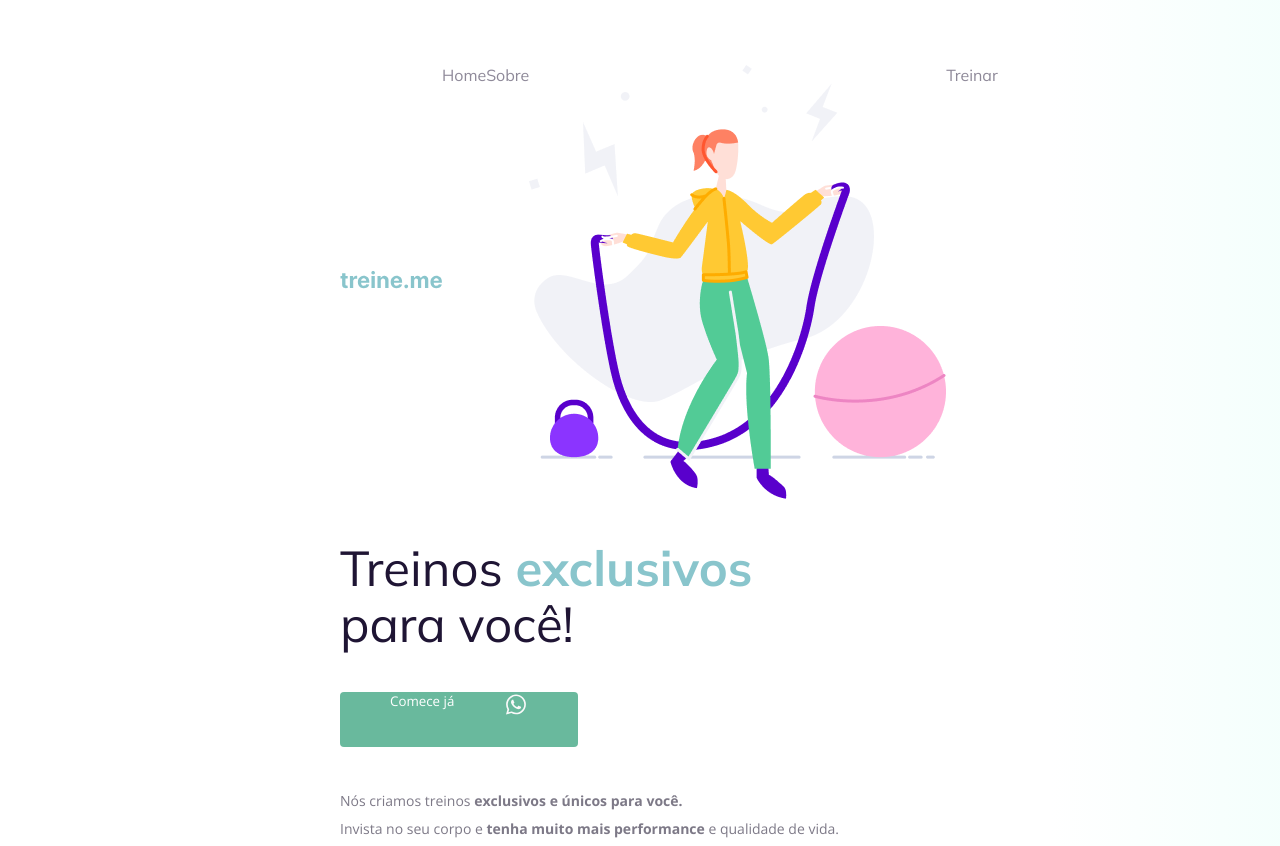
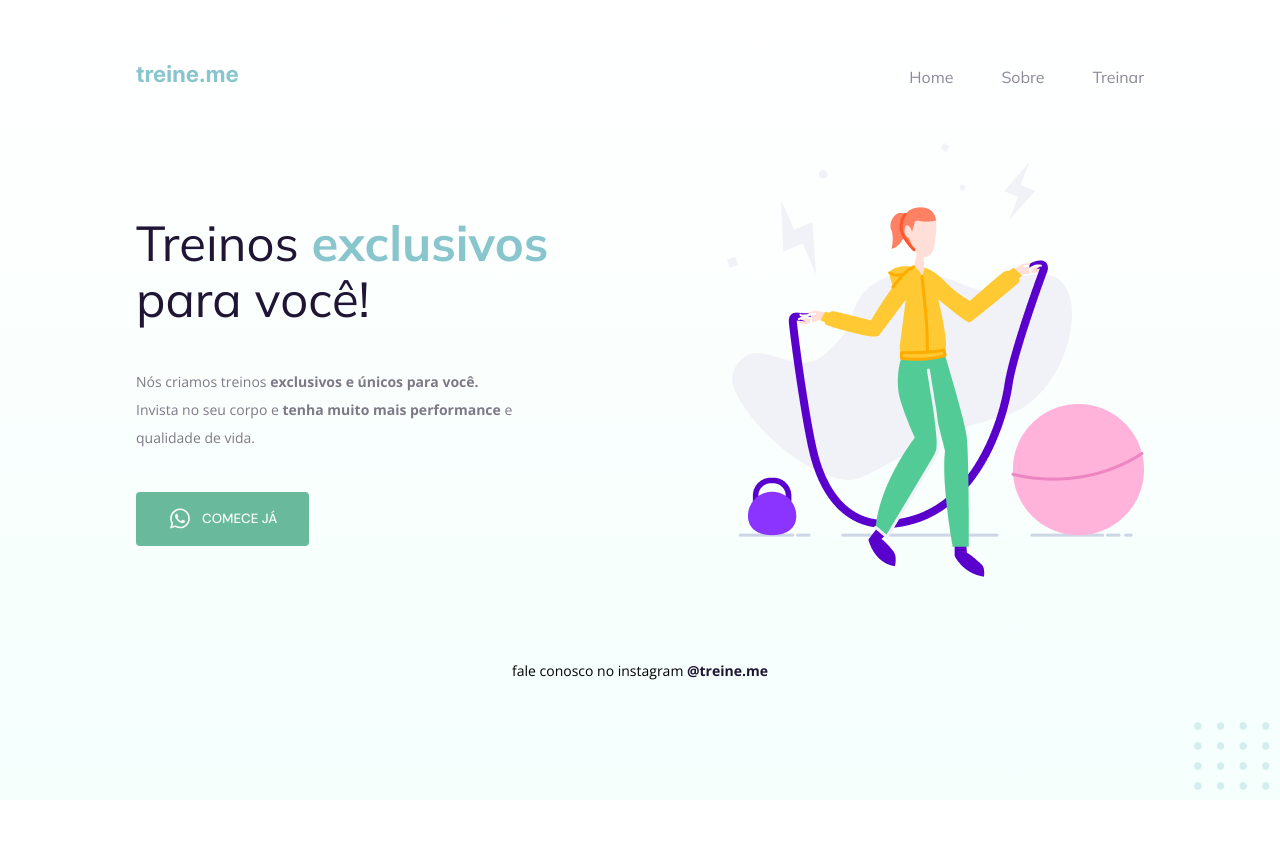
Before and after one commit to HumbertoBiasin/desafio-explorer-projeto-02, a plain HTML site: page index.html in a window 1280 px wide. Shown: the top 846 px of the page. After the commit the page ends 800 px from the top, so only its background shows below. Drawn offline with nearby package versions, Linux system fonts and the light colour scheme.

Commit message:
commit after changes

```diff
--- a/index.html
+++ b/index.html
@@ -8,7 +8,7 @@
     <meta name="viewport" content="width=device-width, initial-scale=1.0" />
     <title>Treine me</title>
 
-    <link href="https://fonts.googleapis.com/css2?family=Mulish:wght@400;700&family=Open+Sans:wght@400;700&display=swap" rel="stylesheet">
+    <link href="https://fonts.googleapis.com/css2?family=DM+Sans:wght@500&family=Mulish:wght@400;700&family=Open+Sans:wght@400;700&display=swap" rel="stylesheet">
 
     <link rel="stylesheet" href="style.css">
 
@@ -22,7 +22,6 @@
         <ul>
           <li><a href="#">Home</a></li>
           <li><a href="#">Sobre</a></li>
-            <img src="images/img.png" alt="Desenho de uma mulher pulando corta numa academia.">
           <li><a href="#">Treinar</a></li>
         </ul>
       </nav>
@@ -30,18 +29,21 @@
       <main>
         <section>
           <h1>Treinos <span>exclusivos</span> para você!</h1>
-            <button>
-              Comece já
-              <img src="images/whats.svg" alt="Ícone do whatsapp">
-
-            </button>
 
           <p>
             Nós criamos treinos <strong>exclusivos e únicos para você.</strong></br>
-              Invista no seu corpo e <strong>tenha muito mais performance</strong> e qualidade de vida.
+            Invista no seu corpo e <strong>tenha muito mais performance</strong> e <br>
+            qualidade de vida.
           </p>
 
+          <button>
+            <img src="images/whats.svg" alt="Ícone do whatsapp">
+            Comece já
+          </button>
+
         </section>
+
+        <img src="images/img.png" alt="Desenho de uma mulher pulando corta numa academia.">
 
       </main>
 
--- a/style.css
+++ b/style.css
@@ -3,23 +3,27 @@ body {
 
   font-family: "Open Sans", sans-serif;
 
-    background: linear-gradient(90deg, rgb(227, 255, 248, 0) 82.08%, rgb(227, 255, 248, 0.38) 100%);
+  background: linear-gradient(
+    180deg,
+    rgba(227, 255, 248, 0) 0%,
+    rgba(227, 255, 248, 0.38) 100%
+  );
 
   min-height: 100vh;
 }
 
 .page {
-    width: 600px;
+  width: 1008px;
   margin: 0 auto;
   padding-top: 65px;
 }
 
 nav {
   display: flex;
-    justify-content: start;
+  justify-content: space-between;
   align-items: center;
 
-    margin-bottom: 15px;
+  margin-bottom: 55px;
 }
 
 ul {
@@ -27,6 +31,7 @@ body {
   list-style: none;
   margin: 0;
   padding: 0;
+  gap: 48px;
 }
 
 a {
@@ -46,6 +51,12 @@ body {
 h1,
 ul {
   font-family: "Mulish", sans-serif;
+}
+
+main {
+  display: flex;
+  align-items: center;
+  justify-content: space-between;
 }
 
 h1 {
@@ -73,15 +84,17 @@ body {
 
 button {
   color: white;
-    font-family: "Open Sans", sans-serif;
+  text-transform: uppercase;
+  font-family: "DM Sans", sans-serif;
 
-    background: #69B99D;
+  background: #69b99d;
   border: 0;
-    padding: 0 50px 30px;
+  padding: 14px 32px 15px;
 
   display: flex;
-    justify-content: space-around;
-    gap: 50px;
+  justify-content: center;
+  align-items: center;
+  gap: 10px;
 
   border-radius: 4px;
 
@@ -89,7 +102,7 @@ body {
 }
 
 button:hover {
-      background: #4EA788;
+  background: #4ea788;
 }
 
 footer {
@@ -106,6 +119,7 @@ body {
 }
 
 #balls {
+  position: fixed;
   bottom: 0;
   right: 0;
 }
```
Lines whose indentation alone changed are shown as unchanged.
